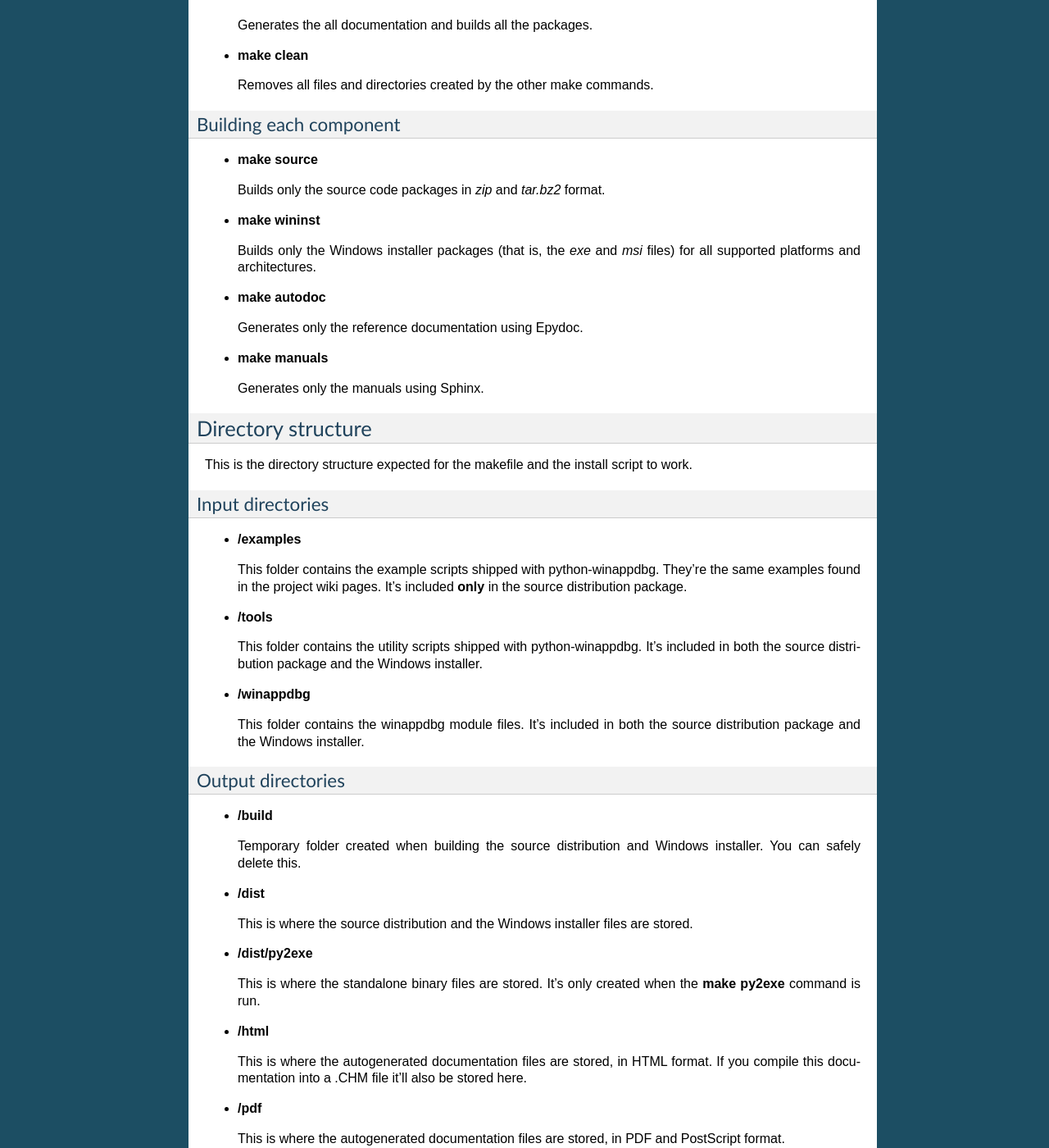
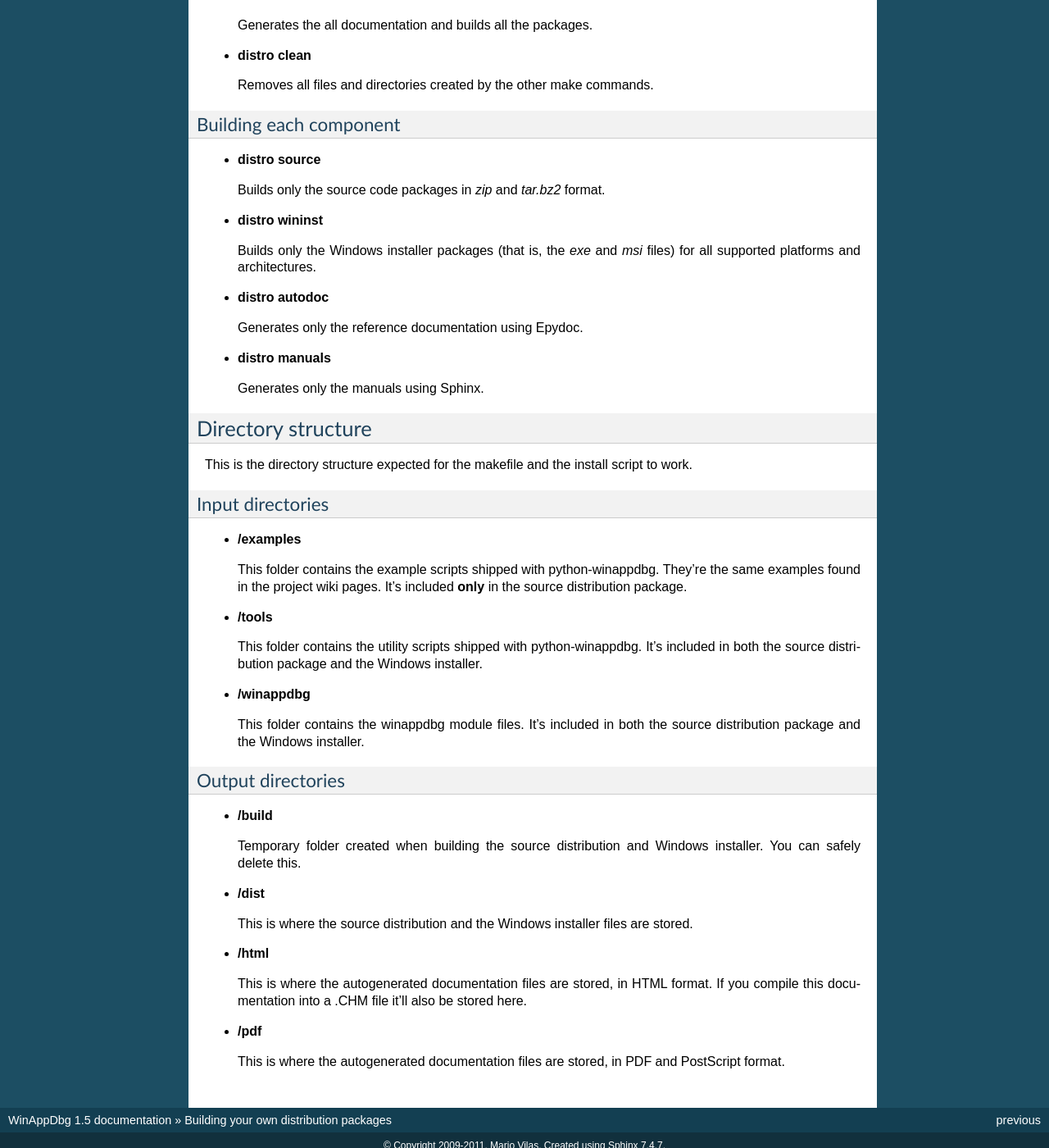
Before and after one commit to MarioVilas/winappdbg, a Sphinx documentation site: the page built from doc/source/Redistribution.rst, in a window 1280 px wide and 1400 px high, scrolled down 1302 px. Shown: the whole window at 82% size. Built offline with Sphinx 7.4.7, drawn with Linux system fonts in a browser that asks for light colours.

Commit message:
updated documentation

```diff
--- a/doc/source/Redistribution.rst
+++ b/doc/source/Redistribution.rst
@@ -63,34 +63,34 @@ A :download:`batch file <../../make>` is provided to build the packages. These a
 Building the project
 ++++++++++++++++++++
 
-* **make all**
+* **distro all**
 
   Generates the all documentation and builds all the packages.
 
-* **make clean**
+* **distro clean**
 
   Removes all files and directories created by the other make commands.
 
 Building each component
 +++++++++++++++++++++++
 
-* **make source**
+* **distro source**
 
   Builds only the source code packages in *zip* and *tar.bz2* format.
 
-.. * **make portable**
+.. * **distro portable**
 ..
 ..   Builds only the portable packages in *zip* and *tar.bz2* format.
 
-* **make wininst**
+* **distro wininst**
 
   Builds only the Windows installer packages (that is, the *exe* and *msi* files) for all supported platforms and architectures.
 
-* **make autodoc**
+* **distro autodoc**
 
   Generates only the reference documentation using Epydoc.
 
-* **make manuals**
+* **distro manuals**
 
   Generates only the manuals using Sphinx.
 
@@ -125,10 +125,6 @@ Output directories
 
   This is where the source distribution and the Windows installer files are stored.
 
-* **/dist/py2exe**
-
-  This is where the standalone binary files are stored. It's only created when the **make py2exe** command is run.
-
 * **/html**
 
   This is where the autogenerated documentation files are stored, in HTML format. If you compile this documentation into a .CHM file it'll also be stored here.
```
